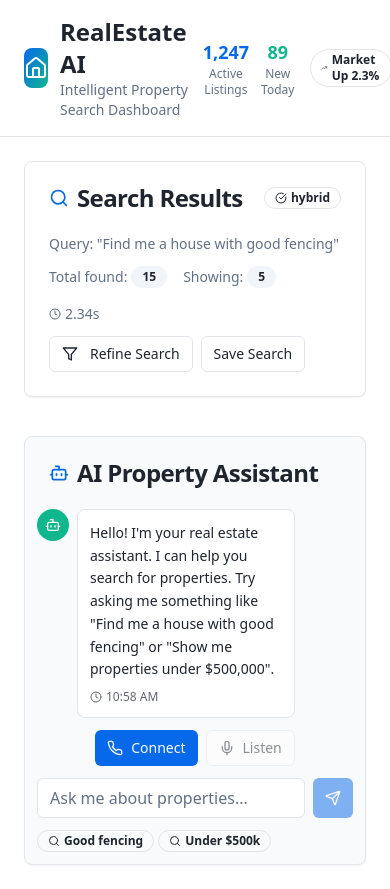
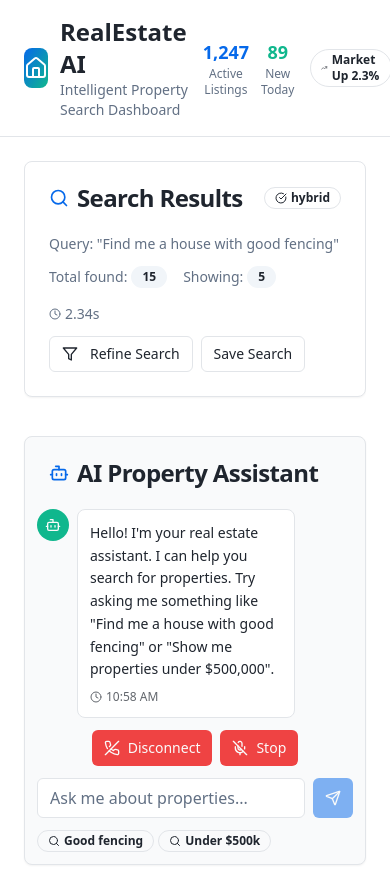
Before and after one commit to Allenmylath/dwelling-scribe, a React (Vite) app: page / in a window 390 px wide. Built offline with nearby package versions, Linux system fonts and the light colour scheme.

Commit message:
Set microphone to default on
Set the microphone to be on by default in the chat console.

```diff
--- a/src/components/ChatConsole.tsx
+++ b/src/components/ChatConsole.tsx
@@ -29,8 +29,8 @@ export function ChatConsole({ onSearch }: ChatConsoleProps) {
   ]);
   const [inputValue, setInputValue] = useState('');
   const [isLoading, setIsLoading] = useState(false);
-  const [isConnected, setIsConnected] = useState(false);
-  const [isListening, setIsListening] = useState(false);
+  const [isConnected, setIsConnected] = useState(true);
+  const [isListening, setIsListening] = useState(true);
   const [recognition, setRecognition] = useState<any>(null);
   const scrollAreaRef = useRef<HTMLDivElement>(null);
 
@@ -63,6 +63,9 @@ export function ChatConsole({ onSearch }: ChatConsoleProps) {
       };
 
       setRecognition(recognitionInstance);
+
+      // Auto-start listening since microphone is on by default
+      recognitionInstance.start();
     }
   }, []);
 
```
